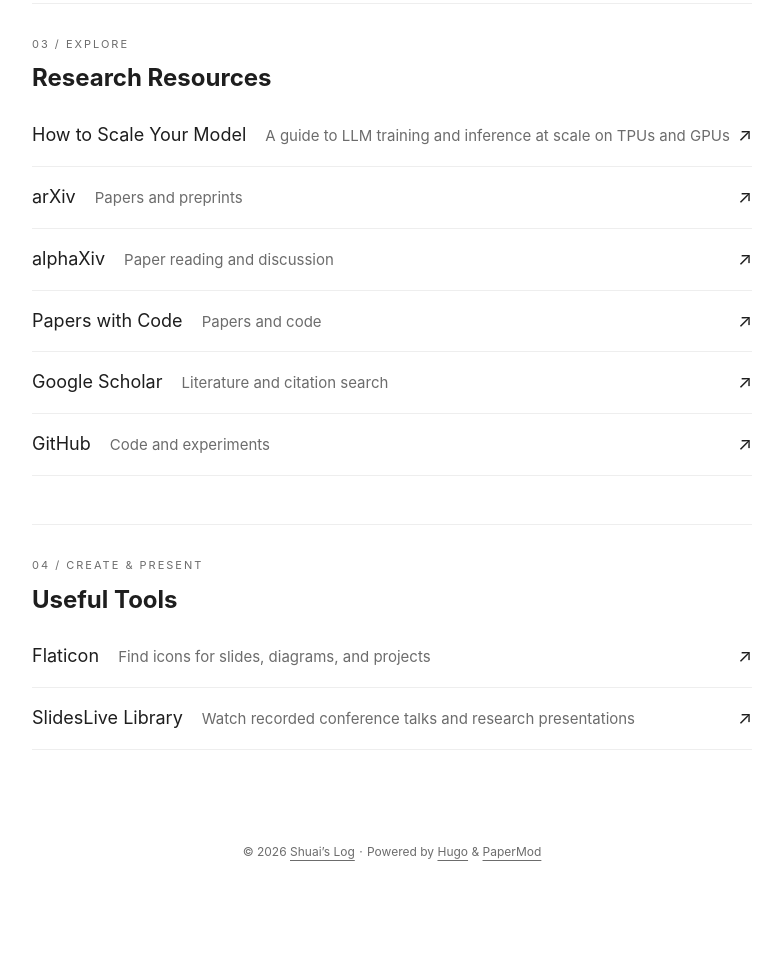
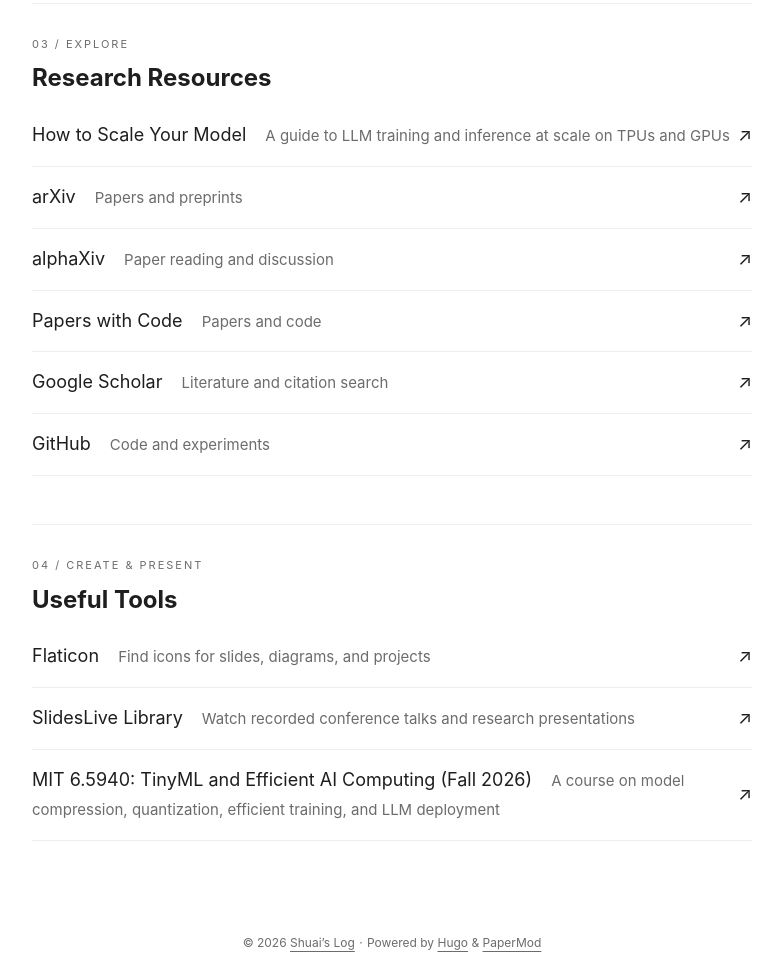
Before and after one commit to sleepy-shawn/sleepy-shawn.github.io, a plain HTML site: page tools/index.html in a window 1280 px wide. Shown: the part 1236-2209 px from the top of the page, without its empty margins (248-1031 px from the left). Before the commit the page ends 2118 px from the top, so only its background shows below. Drawn offline with Linux system fonts and the light colour scheme.

Commit message:
Publish Shuai’s Log

```diff
--- a/tools/index.html
+++ b/tools/index.html
@@ -6,7 +6,8 @@
 <a class=resource-row href=https://paperswithcode.com/ target=_blank rel="noopener noreferrer"><span>Papers with Code <small>Papers and code</small></span><span aria-hidden=true>↗</span></a>
 <a class=resource-row href=https://scholar.google.com/ target=_blank rel="noopener noreferrer"><span>Google Scholar <small>Literature and citation search</small></span><span aria-hidden=true>↗</span></a>
 <a class=resource-row href=https://github.com/sleepy-shawn target=_blank rel="noopener noreferrer"><span>GitHub <small>Code and experiments</small></span><span aria-hidden=true>↗</span></a></section><section class=tool-section aria-labelledby=useful-tools-title><span class=eyebrow>04 / CREATE & PRESENT</span><h2 id=useful-tools-title>Useful Tools</h2><a class=resource-row href=https://www.flaticon.com/ target=_blank rel="noopener noreferrer"><span>Flaticon <small>Find icons for slides, diagrams, and projects</small></span><span aria-hidden=true>↗</span></a>
-<a class=resource-row href=https://slideslive.com/library target=_blank rel="noopener noreferrer"><span>SlidesLive Library <small>Watch recorded conference talks and research presentations</small></span><span aria-hidden=true>↗</span></a></section></main><footer class=footer><span>&copy; 2026 <a href=https://sleepy-shawn.github.io/>Shuai’s Log</a></span> ·
+<a class=resource-row href=https://slideslive.com/library target=_blank rel="noopener noreferrer"><span>SlidesLive Library <small>Watch recorded conference talks and research presentations</small></span><span aria-hidden=true>↗</span></a>
+<a class=resource-row href=https://hanlab.mit.edu/courses/2026-fall-65940 target=_blank rel="noopener noreferrer"><span>MIT 6.5940: TinyML and Efficient AI Computing (Fall 2026) <small>A course on model compression, quantization, efficient training, and LLM deployment</small></span><span aria-hidden=true>↗</span></a></section></main><footer class=footer><span>&copy; 2026 <a href=https://sleepy-shawn.github.io/>Shuai’s Log</a></span> ·
 <span>Powered by
 <a href="https://gohugo.io/?utm_source=papermod" rel=noopener target=_blank>Hugo</a> &
 <a href=https://github.com/adityatelange/hugo-PaperMod/ rel=noopener target=_blank>PaperMod</a></span></footer><a href=#top id=top-link class="top-link hidden" aria-label="go to top" title="Go to Top (Alt + G)" accesskey=g><svg viewBox="0 0 24 24" fill="none" stroke="currentColor" stroke-width="2" stroke-linecap="round" stroke-linejoin="round" class="feather feather-chevrons-up"><polyline points="17 11 12 6 7 11"/><polyline points="17 18 12 13 7 18"/></svg>
```
